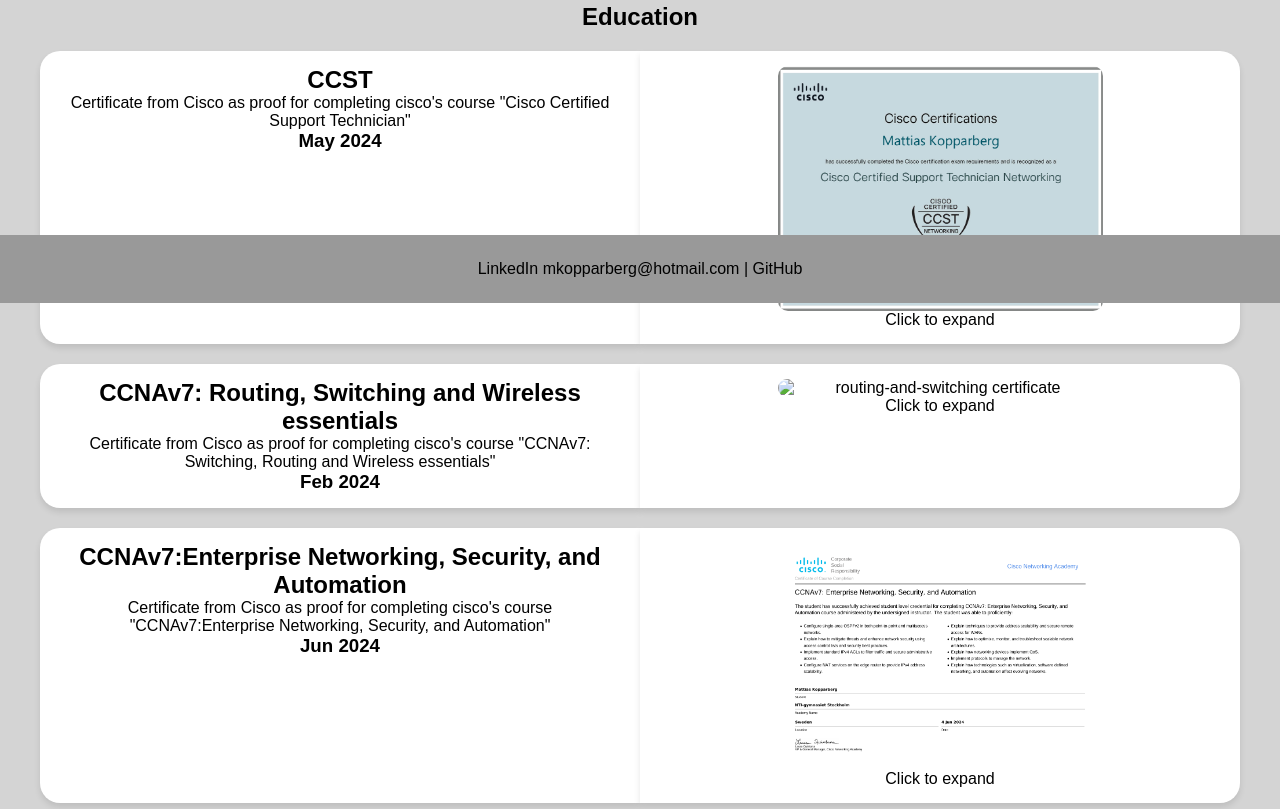
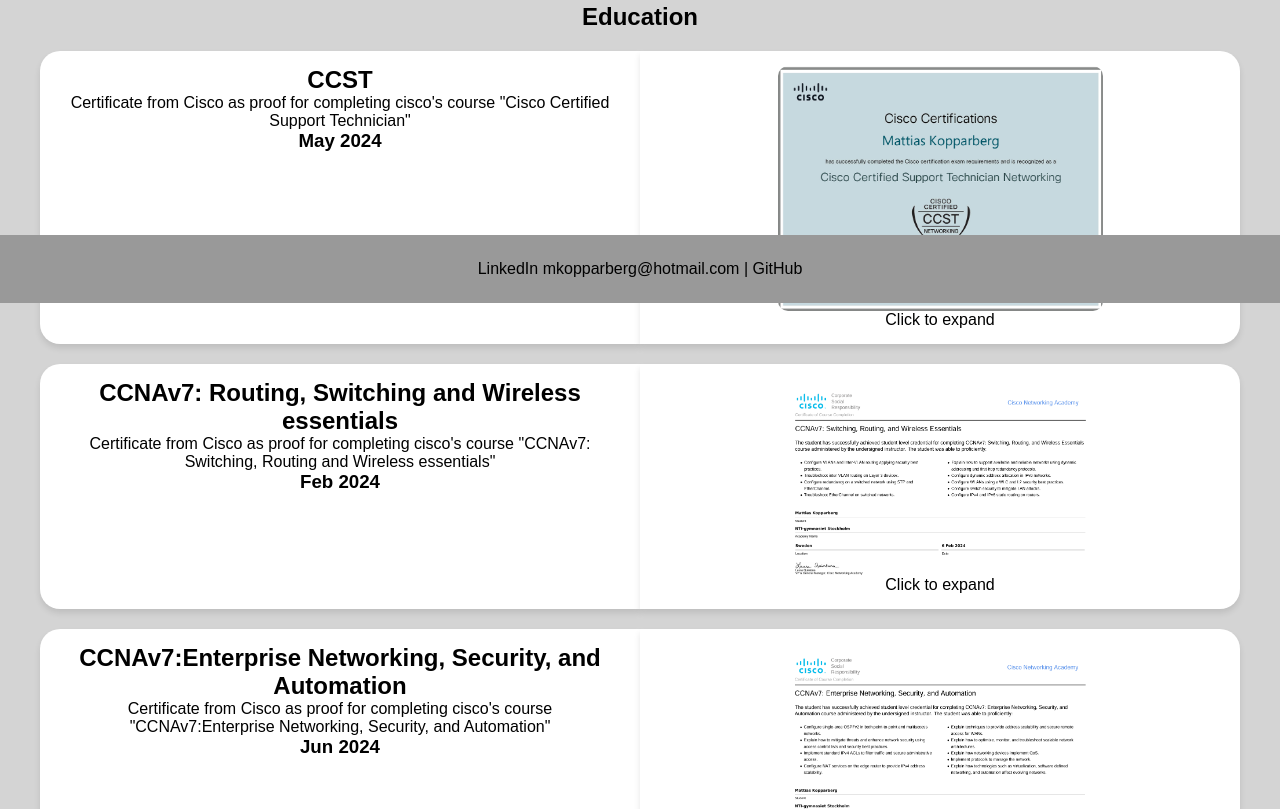
Before and after one commit to MattiasKopparberg/CV-sida, a plain HTML site: page resume.html in a window 1280 px wide. Shown: the part 497-1306 px from the top of the page. Drawn offline with Linux system fonts and the light colour scheme.

Commit message:
fixed typo and unclosed taggs

```diff
--- a/resume.html
+++ b/resume.html
@@ -73,19 +73,19 @@
             /></a>
             <p>Click to expand</p>
           </div>
-          <di class="column left-column">
+          <div class="column left-column">
             <h2>CCNAv7: Routing, Switching and Wireless essentials</h2>
             <p>
               Certificate from Cisco as proof for completing cisco's course
               "CCNAv7: Switching, Routing and Wireless essentials"
             </p>
             <h3>Feb 2024</h3>
-          </di>
+          </div>
           <div class="column right-column">
             <a href="images/routing-and-switching.png" target="_blank"
               ><img
                 id="routing-and-switching"
-                src="images/routing and switching.png"
+                src="images/routing-and-switching.png"
                 alt="routing-and-switching certificate" />
             </a>
             <p>Click to expand</p>
```
